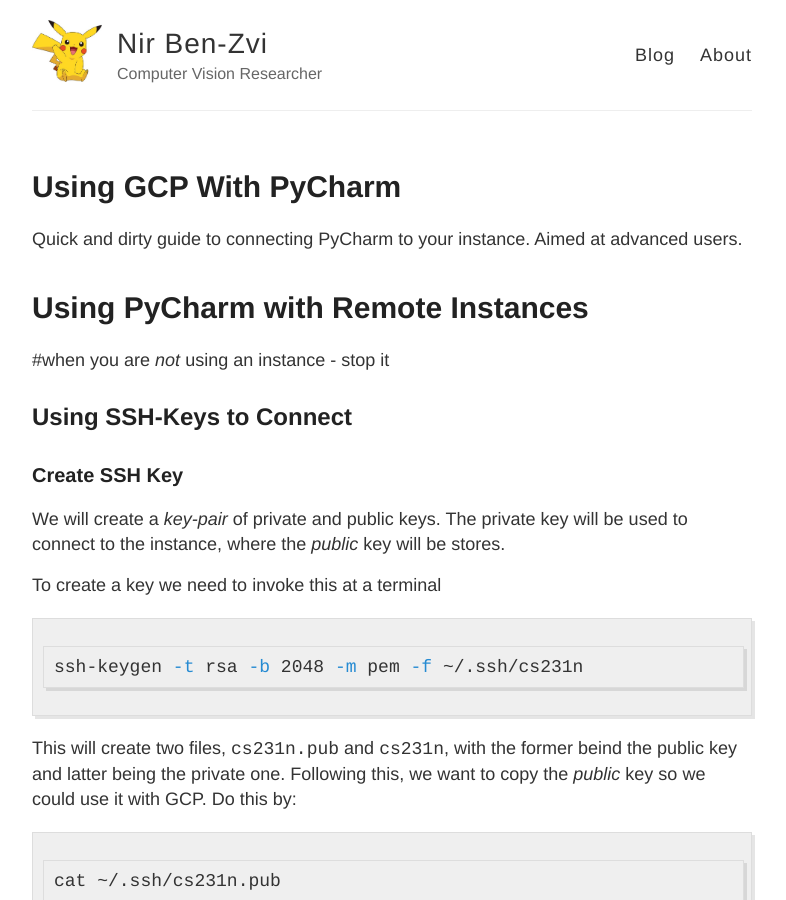
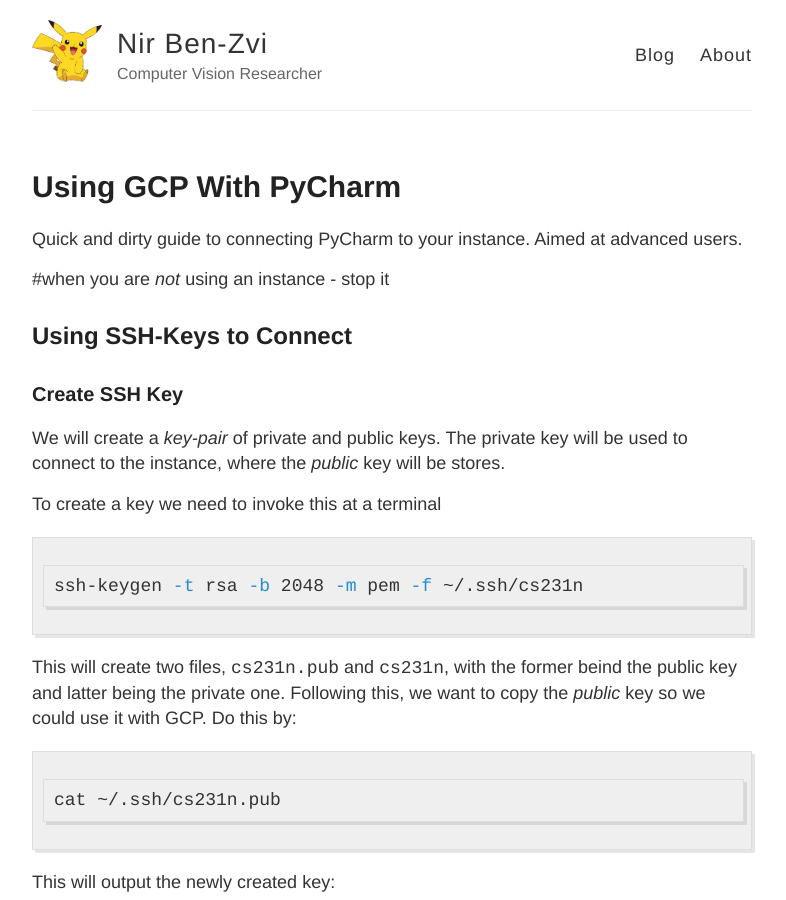
Before and after one commit to nirbenz/nirbenz.github.io, a Jekyll site: the page built from _posts/2020-01-16-pycharm.md, in a window 1280 px wide and 900 px high. Shown: the whole window, without its empty margins (248-1034 px from the left). Built offline with Jekyll 4.4.1, drawn with Linux system fonts in a browser that asks for light colours.

Commit message:
Small fix.

```diff
--- a/_posts/2020-01-16-pycharm.md
+++ b/_posts/2020-01-16-pycharm.md
@@ -5,8 +5,6 @@
 ---
 
 Quick and dirty guide to connecting PyCharm to your instance. Aimed at advanced users.
-
-# Using PyCharm with Remote Instances
 
 #when you are *not* using an instance - stop it
 
```
